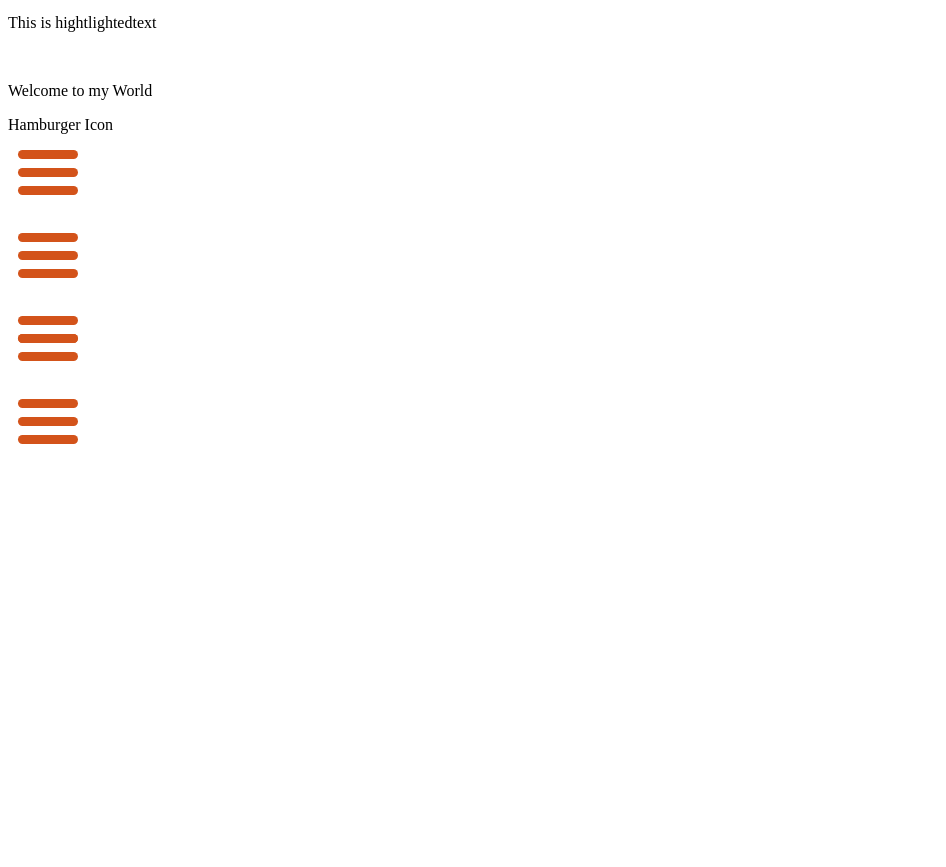
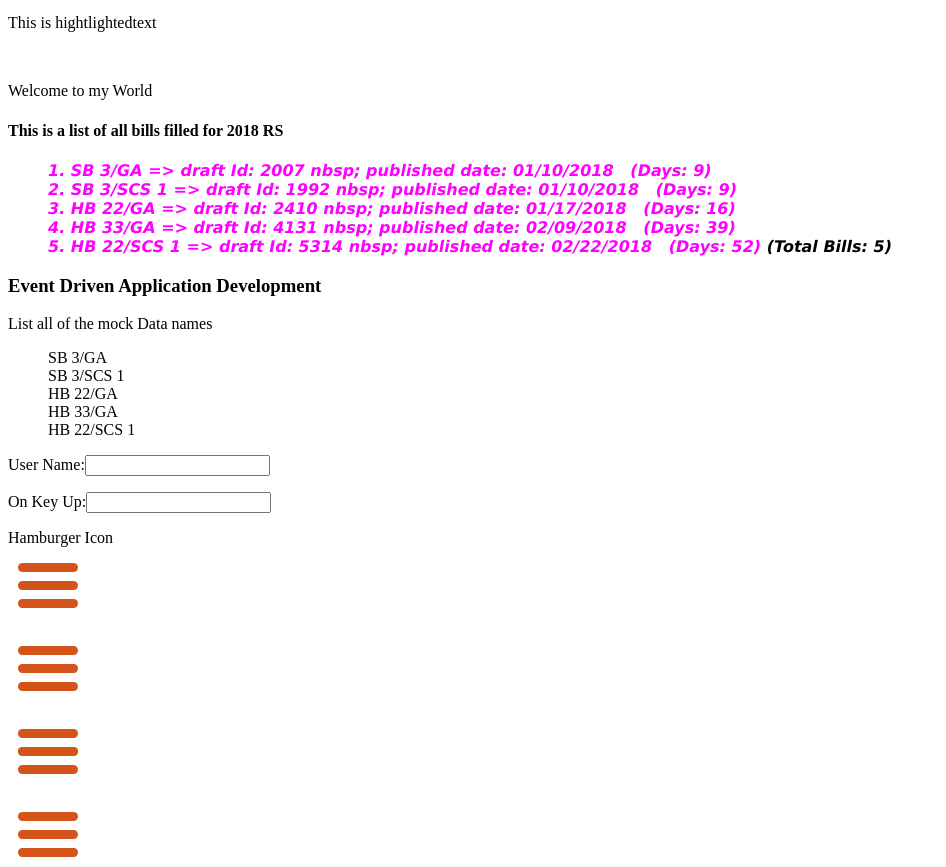
Before and after one commit to michaelganesan26/testCodeAngular4, an Angular app: page / in a window 1280 px wide. Shown: the part 885-1752 px from the top of the page, without its empty margins (0-946 px from the left). Before the commit the page ends 1339 px from the top, so only its background shows below. Built offline with nearby package versions, Linux system fonts and the light colour scheme.

Commit message:
uncommented the test code

```diff
--- a/src/app/app.component.html
+++ b/src/app/app.component.html
@@ -41,12 +41,12 @@
   <p>
     <span appHighlight>Welcome</span> to my World</p>
 </div>
-<!-- <div #billsDisplay>
+<div #billsDisplay>
    <app-listbills></app-listbills>
-</div> -->
- <!-- <div>
+</div>
+ <div>
    <app-event-driven (dataMouseClick)= "billItemClicked($event)" ></app-event-driven>
-</div>  -->
+</div>
 
 
 <div>
--- a/src/app/app.module.ts
+++ b/src/app/app.module.ts
@@ -17,6 +17,7 @@ import { ListbillsComponent } from './test-code/listbills/listbills.component';
 import { DatefromstartPipe } from './test-code/datefromstart.pipe';
 import { EventDrivenComponent } from './test-code/event-driven/event-driven.component';
 import { HambugerIconComponent } from './controls/hambuger-icon/hambuger-icon.component';
+import { ChildComponentComponent } from './test-code/parent-child-component/child-component/child-component.component';
 
 
 
@@ -30,7 +31,8 @@ import { HambugerIconComponent } from './controls/hambuger-icon/hambuger-icon.co
     ListbillsComponent,
     DatefromstartPipe,
     EventDrivenComponent,
-    HambugerIconComponent
+    HambugerIconComponent,
+    ChildComponentComponent
   ],
   imports: [
     BrowserModule,
```
